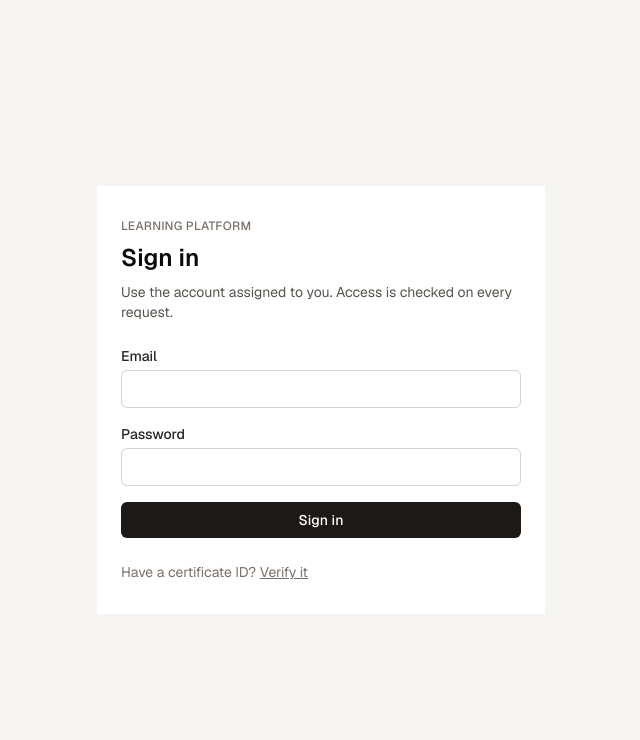
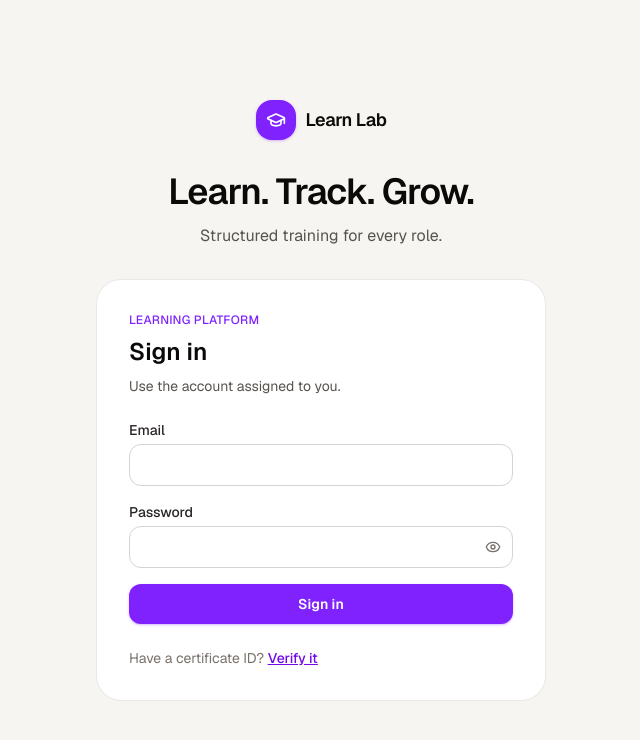
Before and after one commit to Aryanhonaa/lms-frontend, a Next.js app: page /login in a window 1280 px wide. Shown: the top 740 px of the page, without its empty margins (319-959 px from the left). Built offline with nearby package versions, Linux system fonts and the light colour scheme; no server answers.

Commit message:
changed the login ui and icon name

```diff
--- a/app/login/page.tsx
+++ b/app/login/page.tsx
@@ -1,5 +1,6 @@
 "use client";
 
+import { GraduationCap } from "lucide-react";
 import { useRouter } from "next/navigation";
 import { useEffect } from "react";
 import Link from "next/link";
@@ -18,23 +19,37 @@ export default function LoginPage() {
   }, [isLoading, router, user]);
 
   if (isLoading || user) {
-    return <p className="px-8 py-16 text-sm text-stone-500">Loading…</p>;
+    return <p className="px-8 py-16 text-center text-sm text-stone-500">Loading…</p>;
   }
 
   return (
-    <div className="flex flex-1 items-center justify-center px-6 py-16">
-      <div className="w-full max-w-md bg-white px-6 py-8">
-        <p className="text-xs font-medium uppercase tracking-wide text-stone-500">Learning platform</p>
-        <h1 className="mt-2 text-2xl font-semibold text-stone-950">Sign in</h1>
-        <p className="mt-2 mb-6 text-sm text-stone-600">Use the account assigned to you. Access is checked on every request.</p>
+    <div className="flex flex-1 flex-col items-center justify-center px-6 py-12">
+      <div className="flex w-full max-w-md flex-col items-center text-center">
+        <div className="flex items-center gap-2.5">
+          <span className="flex h-10 w-10 items-center justify-center rounded-2xl bg-violet-600 text-white shadow-sm shadow-violet-600/25">
+            <GraduationCap className="h-5 w-5" />
+          </span>
+          <span className="text-lg font-semibold tracking-tight text-stone-950">Learn Lab</span>
+        </div>
+
+        <h1 className="mt-8 text-3xl font-semibold tracking-tight text-stone-950 md:text-4xl">
+          Learn. Track. Grow.
+        </h1>
+        <p className="mt-3 text-base text-stone-600">Structured training for every role.</p>
+
+        <div className="mt-8 w-full rounded-3xl bg-white px-6 py-8 text-left ring-1 ring-stone-200/80 md:px-8">
+          <p className="text-xs font-medium uppercase tracking-wide text-violet-600">Learning platform</p>
+          <h2 className="mt-2 text-2xl font-semibold text-stone-950">Sign in</h2>
+          <p className="mt-2 mb-6 text-sm text-stone-600">Use the account assigned to you.</p>
           <LoginForm />
           <p className="mt-6 text-sm text-stone-500">
             Have a certificate ID?{" "}
-          <Link href="/verify" className="underline">
+            <Link href="/verify" className="font-medium text-violet-700 underline hover:text-violet-800">
               Verify it
             </Link>
           </p>
         </div>
       </div>
+    </div>
   );
 }
--- a/components/admin-shell.tsx
+++ b/components/admin-shell.tsx
@@ -208,7 +208,7 @@ export function AdminShell({
               <GraduationCap className="h-5 w-5" />
             </div>
             <div>
-              <p className="text-sm font-semibold tracking-tight text-slate-900">LMS</p>
+              <p className="text-sm font-semibold tracking-tight text-slate-900">Learn Lab</p>
               <p className="text-xs text-slate-500">{user.role === "ADMIN" ? "Admin" : "Super Admin"}</p>
             </div>
             <button
--- a/components/trainee-shell.tsx
+++ b/components/trainee-shell.tsx
@@ -234,7 +234,7 @@ export function TraineeShell({
               <span className="flex h-9 w-9 items-center justify-center rounded-xl bg-violet-600 text-white shadow-sm shadow-violet-600/25">
                 <GraduationCap className="h-5 w-5" />
               </span>
-              <span className="hidden text-sm font-semibold tracking-tight text-slate-900 sm:inline">LMS</span>
+              <span className="hidden text-sm font-semibold tracking-tight text-slate-900 sm:inline">Learn Lab</span>
             </Link>
             <button
               type="button"
--- a/components/trainer-shell.tsx
+++ b/components/trainer-shell.tsx
@@ -225,7 +225,7 @@ export function TrainerShell({ title, user: userProp, actions, hideHeader = fals
               <span className="flex h-9 w-9 items-center justify-center rounded-xl bg-violet-600 text-white shadow-sm shadow-violet-600/25">
                 <GraduationCap className="h-5 w-5" />
               </span>
-              <span className="hidden text-sm font-semibold tracking-tight text-slate-900 sm:inline">LMS</span>
+              <span className="hidden text-sm font-semibold tracking-tight text-slate-900 sm:inline">Learn Lab</span>
             </Link>
             <button
               type="button"
--- a/features/auth/login-form.tsx
+++ b/features/auth/login-form.tsx
@@ -1,19 +1,28 @@
 "use client";
 
 import { zodResolver } from "@hookform/resolvers/zod";
+import { Eye, EyeOff } from "lucide-react";
 import { useRouter } from "next/navigation";
 import { useState } from "react";
 import { useForm } from "react-hook-form";
 import { ApiClientError } from "@/lib/api/client";
 import { getDashboardPath } from "@/lib/auth/dashboard-path";
 import { loginFormSchema, type LoginFormValues } from "@/lib/auth/login-schema";
-import { fieldClass, primaryButtonClass } from "@/lib/ui/form-classes";
 import { useAuth } from "@/providers/auth-provider";
+
+const fieldClass =
+  "w-full rounded-xl border border-stone-300 bg-white px-3 py-2.5 text-sm text-stone-900 placeholder:text-stone-400 outline-none transition duration-150 hover:border-stone-400 focus-visible:border-violet-400";
+
+const passwordFieldClass = `${fieldClass} pr-11`;
+
+const submitButtonClass =
+  "inline-flex w-full items-center justify-center rounded-xl bg-violet-600 px-4 py-2.5 text-sm font-semibold text-white shadow-sm shadow-violet-600/25 transition duration-150 hover:bg-violet-700 hover:shadow-md disabled:opacity-50";
 
 export function LoginForm() {
   const router = useRouter();
   const { login } = useAuth();
   const [formError, setFormError] = useState<string | null>(null);
+  const [showPassword, setShowPassword] = useState(false);
   const {
     register,
     handleSubmit,
@@ -48,11 +57,26 @@ export function LoginForm() {
       </label>
       <label className="flex flex-col gap-1 text-sm">
         <span className="font-medium text-stone-800">Password</span>
-        <input type="password" autoComplete="current-password" className={fieldClass} {...register("password")} />
+        <div className="relative">
+          <input
+            type={showPassword ? "text" : "password"}
+            autoComplete="current-password"
+            className={passwordFieldClass}
+            {...register("password")}
+          />
+          <button
+            type="button"
+            className="absolute inset-y-0 right-0 flex items-center px-3 text-stone-500 transition duration-150 hover:text-violet-700"
+            onClick={() => setShowPassword((visible) => !visible)}
+            aria-label={showPassword ? "Hide password" : "Show password"}
+          >
+            {showPassword ? <EyeOff className="h-4 w-4" /> : <Eye className="h-4 w-4" />}
+          </button>
+        </div>
         {errors.password ? <span className="text-red-700">{errors.password.message}</span> : null}
       </label>
       {formError ? <p className="text-sm text-red-700">{formError}</p> : null}
-      <button type="submit" disabled={isSubmitting} className={primaryButtonClass}>
+      <button type="submit" disabled={isSubmitting} className={submitButtonClass}>
         {isSubmitting ? "Signing in…" : "Sign in"}
       </button>
     </form>
```
Also changed, not shown: 1 other file (tests, documents, lock files or other folders). Lines whose indentation alone changed are shown as unchanged.
